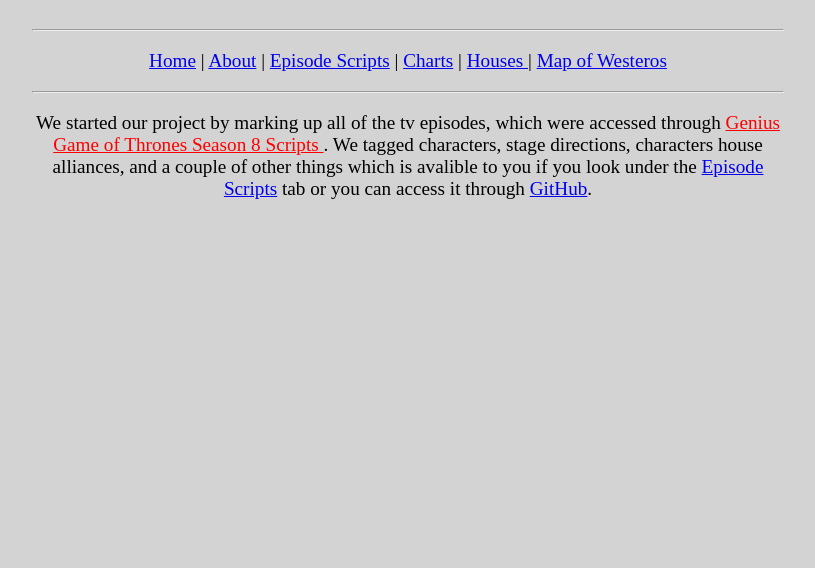
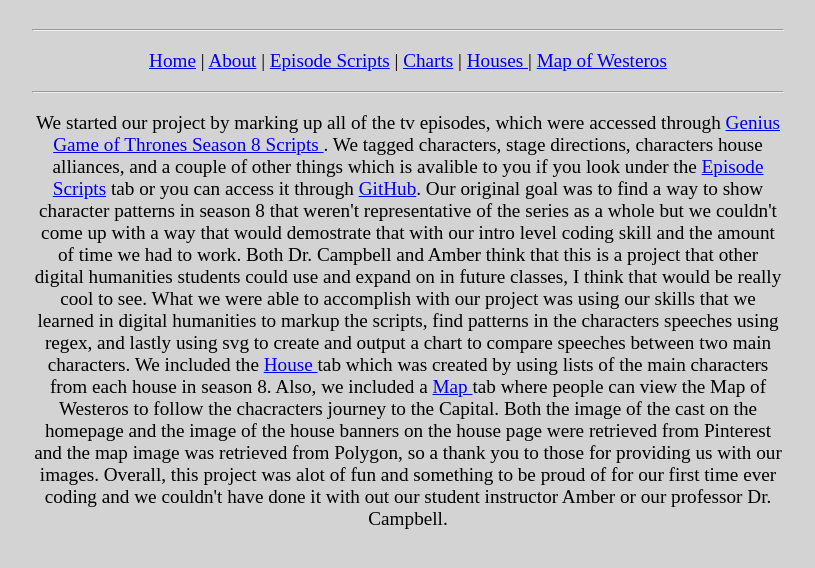
Before and after one commit to tlr39/GOT, a plain HTML site: page code.html in a window 1280 px wide. Shown: the whole page, without its empty margins (232-1047 px from the left). Drawn offline with Linux system fonts and the light colour scheme.

Commit message:
final touches

```diff
--- a/code.html
+++ b/code.html
@@ -1,14 +1,39 @@
 <!DOCTYPE html>
 <html>
     <head>
-        <link rel="stylesheet" type="text/css" href ="homepage.css"/>
-        <link rel="icon" type="image/png" href="favicon.png"/>
+        <link rel="stylesheet" type="text/css" href="homepage.css" />
+        <link rel="icon" type="image/png" href="favicon.png" />
         <title> Our Coding Process</title>
     </head>
     <body>
-        <hr/>
-        <p><a href="index.html">Home</a> | <a href="code.html">About</a> | <a href="Ep.html">Episode Scripts</a> | <a href="Charts.html">Charts</a> | <a href="houses.html"> Houses </a> | <a href="Map.html"> Map of Westeros</a> </p>
-        <hr/>
-        <p> We started our project by marking up all of the tv episodes, which were accessed through <a href="https://genius.com/albums/Game-of-thrones/Season-8-scripts" style="color:red">Genius Game of Thrones Season 8 Scripts </a> . We tagged characters, stage directions, characters house alliances, and a couple of other things which is avalible to you if you look under the <a href="Ep.html">Episode Scripts</a> tab or you can access it through <a href="https://github.com/tlr39/GOT">GitHub</a>.
+        <hr />
+        <p><a href="index.html">Home</a> | <a href="code.html">About</a> | <a href="Ep.html">Episode
+                Scripts</a> | <a href="Charts.html">Charts</a> | <a href="houses.html"> Houses </a>
+            | <a href="Map.html"> Map of Westeros</a>
+        </p>
+        <hr />
+        <p> We started our project by marking up all of the tv episodes, which were accessed through
+                <a href="https://genius.com/albums/Game-of-thrones/Season-8-scripts">Genius Game of
+                Thrones Season 8 Scripts </a> . We tagged characters, stage directions, characters
+            house alliances, and a couple of other things which is avalible to you if you look under
+            the <a href="Ep.html">Episode Scripts</a> tab or you can access it through <a
+                href="https://github.com/tlr39/GOT">GitHub</a>. Our original goal was to find a way
+            to show character patterns in season 8 that weren't representative of the series as a
+            whole but we couldn't come up with a way that would demostrate that with our intro level
+            coding skill and the amount of time we had to work. Both Dr. Campbell and Amber think
+            that this is a project that other digital humanities students could use and expand on in
+            future classes, I think that would be really cool to see. What we were able to
+            accomplish with our project was using our skills that we learned in digital humanities
+            to markup the scripts, find patterns in the characters speeches using regex, and lastly
+            using svg to create and output a chart to compare speeches between two main characters.
+            We included the <a href="houses.html"> House </a> tab which was created by using lists
+            of the main characters from each house in season 8. Also, we included a <a
+                href="Map.html"> Map </a> tab where people can view the Map of Westeros to follow
+            the chacracters journey to the Capital. Both the image of the cast on the homepage and
+            the image of the house banners on the house page were retrieved from Pinterest and the
+            map image was retrieved from Polygon, so a thank you to those for providing us with our
+            images. Overall, this project was alot of fun and something to be proud of for our first
+            time ever coding and we couldn't have done it with out our student instructor Amber or
+            our professor Dr. Campbell.</p>
     </body>
 </html>
--- a/homepage.css
+++ b/homepage.css
@@ -171,3 +171,7 @@ img.classLicense{
     width: 10%;
     height: 10%;
 }
+img.classBanners {
+    width: 60%;
+    height: auto;
+}
```
Also changed, not shown: Map.html (+1 -1 lines), houses.html (+1 -1 lines), map.jpg.
